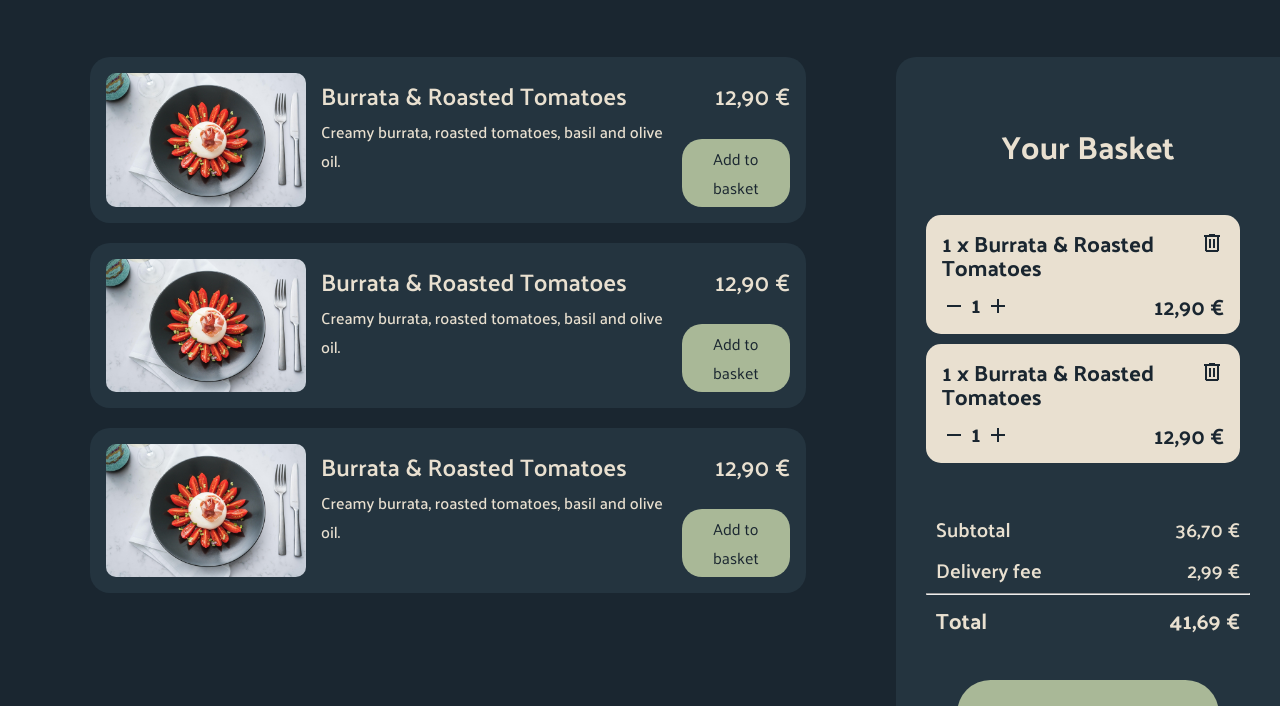
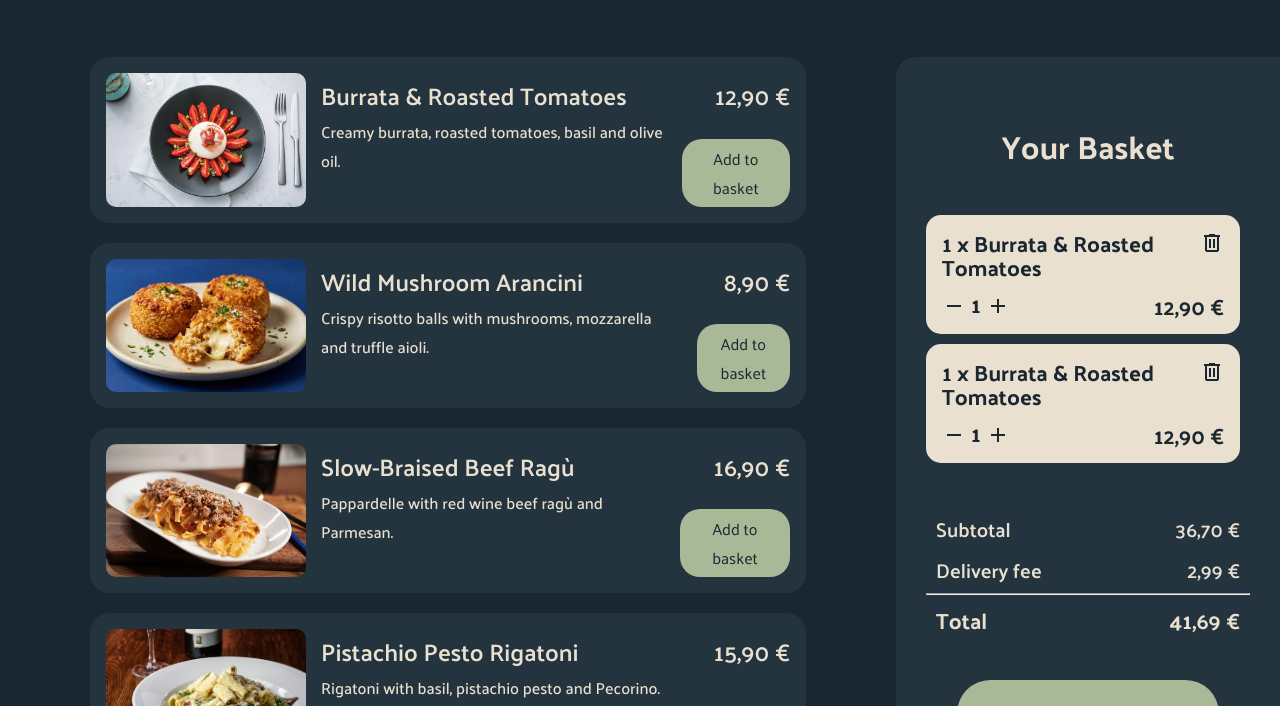
Before and after one commit to SophiaWinterDev/Velvet-Vine, a plain HTML site: page index.html in a window 1280 px wide. Shown: the part 654-1360 px from the top of the page. Drawn offline with Linux system fonts and the light colour scheme.

Commit message:
feat: add render function for dishes

```diff
--- a/JS/templates.js
+++ b/JS/templates.js
@@ -0,0 +1,21 @@
+function getHTMLForDish(index) {
+    return `
+    <div class="dish">
+        <img
+            src="./assets/img/${dishes[index].img[0].src}"
+            alt="${dishes[index].img[0].alt}"
+        />
+        <div class="dish-content">
+            <div class="dish-description">
+                <h2>${dishes[index].name}</h2>
+                <p>
+                    ${dishes[index].description}
+                </p>
+            </div>
+            <div class="price-div column">
+                <p>${dishes[index].price.toLocaleString("de-DE", { style: "currency", currency: "EUR" })}</p>
+                <button>Add to basket</button>
+            </div>
+        </div>
+    </div>`;
+}
--- a/index.html
+++ b/index.html
@@ -21,7 +21,7 @@
         <script defer src="./JS/templates.js"></script>
         <script defer src="./script.js"></script>
     </head>
-    <body class="column">
+    <body class="column" onload="init()">
         <header class="main-padding">
             <a href="./index.html"
                 ><img src="./assets/icon/logo-name-short.png" alt="Logo V & V"
@@ -51,65 +51,7 @@
                 </div>
             </section>
             <section class="menu-section menu-padding">
-                <section class="dish-section column">
-                    <div class="dish">
-                        <img
-                            src="./assets/img/burrata-roasted-tomatoes.jpg"
-                            alt="Dish with burrata and roasted tomatoes"
-                        />
-                        <div class="dish-content">
-                            <div class="dish-description">
-                                <h2>Burrata & Roasted Tomatoes</h2>
-                                <p>
-                                    Creamy burrata, roasted tomatoes, basil and
-                                    olive oil.
-                                </p>
-                            </div>
-                            <div class="price-div column">
-                                <p>12,90 €</p>
-                                <button>Add to basket</button>
-                            </div>
-                        </div>
-                    </div>
-                    <div class="dish">
-                        <img
-                            src="./assets/img/burrata-roasted-tomatoes.jpg"
-                            alt="Dish with burrata and roasted tomatoes"
-                        />
-                        <div class="dish-content">
-                            <div class="dish-description">
-                                <h2>Burrata & Roasted Tomatoes</h2>
-                                <p>
-                                    Creamy burrata, roasted tomatoes, basil and
-                                    olive oil.
-                                </p>
-                            </div>
-                            <div class="price-div column">
-                                <p>12,90 €</p>
-                                <button>Add to basket</button>
-                            </div>
-                        </div>
-                    </div>
-                    <div class="dish">
-                        <img
-                            src="./assets/img/burrata-roasted-tomatoes.jpg"
-                            alt="Dish with burrata and roasted tomatoes"
-                        />
-                        <div class="dish-content">
-                            <div class="dish-description">
-                                <h2>Burrata & Roasted Tomatoes</h2>
-                                <p>
-                                    Creamy burrata, roasted tomatoes, basil and
-                                    olive oil.
-                                </p>
-                            </div>
-                            <div class="price-div column">
-                                <p>12,90 €</p>
-                                <button>Add to basket</button>
-                            </div>
-                        </div>
-                    </div>
-                </section>
+                <section id="dishSection" class="dish-section column"></section>
                 <section class="basket-section">
                     <div class="basket column d-none">
                         <h2>Your Basket</h2>
--- a/script.js
+++ b/script.js
@@ -0,0 +1,12 @@
+const DISH_SECTION_REF = document.getElementById("dishSection");
+
+function init() {
+    renderDishes();
+}
+
+function renderDishes() {
+    DISH_SECTION_REF.innerHTML = "";
+    for (let index = 0; index < dishes.length; index++) {
+        DISH_SECTION_REF.innerHTML += getHTMLForDish(index);
+    }
+}
```
